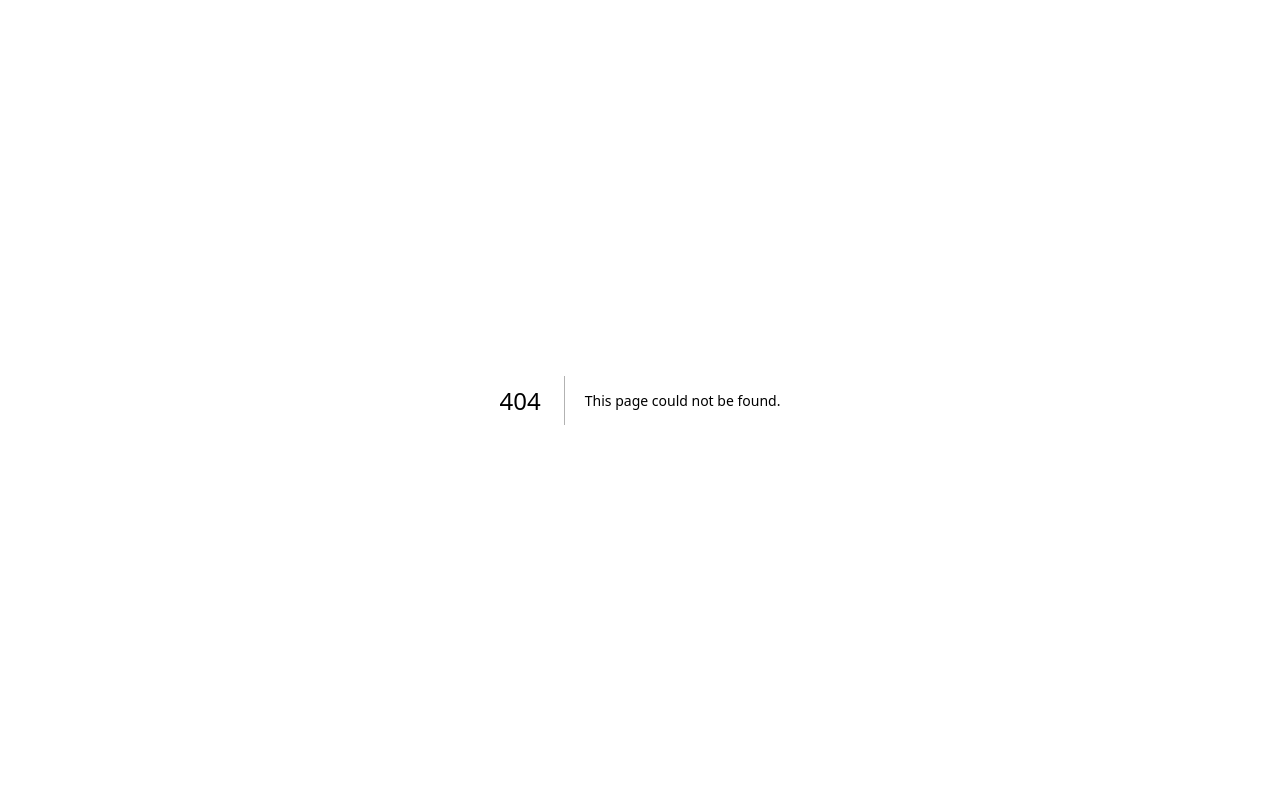
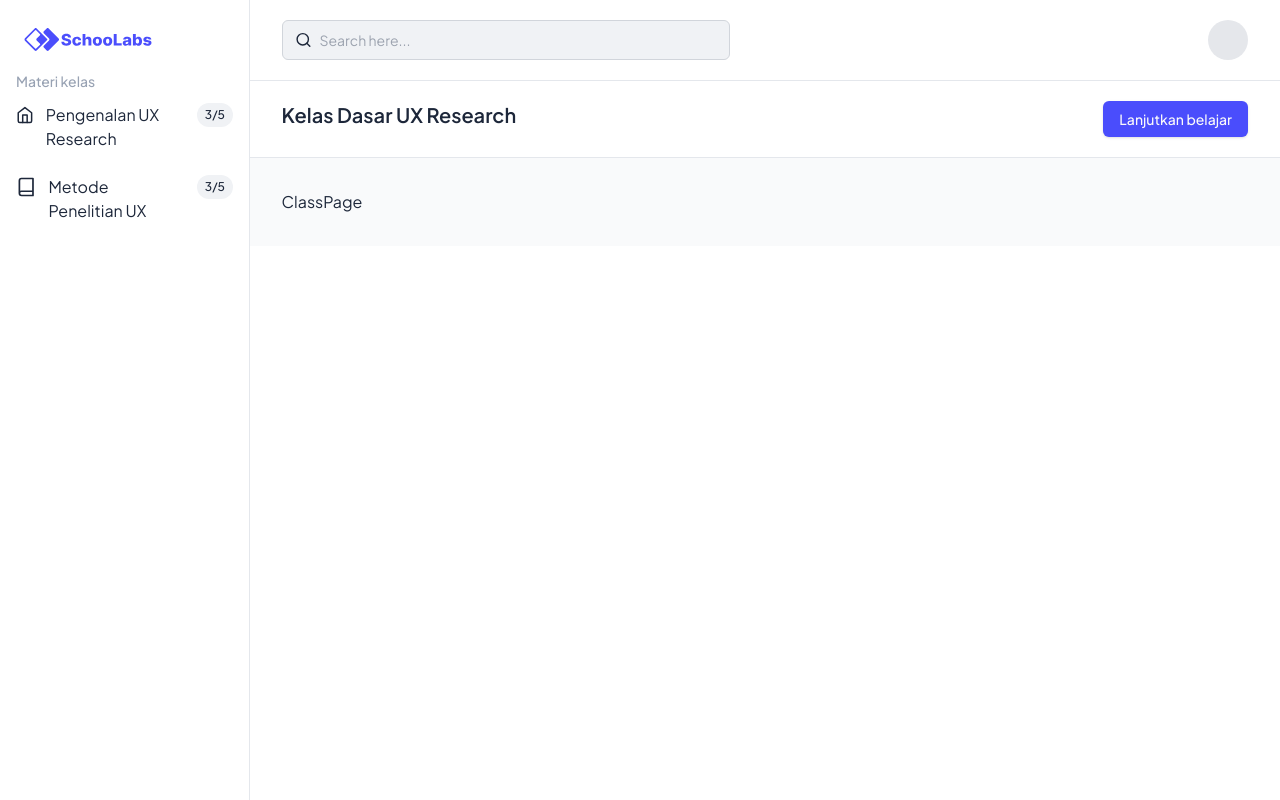
Before and after one commit to raymondtju/schoolabs, a Next.js app: page /dashboard/class/dasar-ux-research in a window 1280 px wide. Before the commit this address had no page. Built offline with nearby package versions, Linux system fonts and the light colour scheme.

Commit message:
wip: dashboard class

```diff
--- /dev/null
+++ b/app/(app)/dashboard/class/dasar-ux-research/page.tsx
@@ -0,0 +1,7 @@
+import React from "react";
+
+function ClassPage() {
+  return <div>ClassPage</div>;
+}
+
+export default ClassPage;
--- a/app/(app)/dashboard/layout.tsx
+++ b/app/(app)/dashboard/layout.tsx
@@ -1,15 +1,28 @@
+"use client";
+
 import React from "react";
 
 import Sidebar from "@/components/dashboard/sidebar";
-import DashbaordNav from "@/components/dashboard/nav";
+import DashboardNav from "@/components/dashboard/nav";
+import { usePathname } from "next/navigation";
+import { Button } from "@/components/ui/button";
 
 function DashboardLayout({ children }: { children: React.ReactNode }) {
+  const pathname = usePathname();
+
   return (
     <main className="grid grid-cols-[290px_1fr]">
       <Sidebar />
-      <div className="pl-[15.6rem] col-span-2">
-        <DashbaordNav />
-        <div className="px-8 py-8 bg-[#F9FAFB]">{children}</div>
+      <div className="col-span-2 pl-[15.6rem]">
+        <DashboardNav />
+
+        {pathname.startsWith("/dashboard/class") && (
+          <div className="sticky top-0 z-50 flex justify-between border-b bg-white px-8 py-5">
+            <h4 className="text-xl font-semibold">Kelas Dasar UX Research</h4>
+            <Button>Lanjutkan belajar</Button>
+          </div>
+        )}
+        <div className="bg-[#F9FAFB] px-8 py-8">{children}</div>
       </div>
     </main>
   );
--- a/components/dashboard/nav.tsx
+++ b/components/dashboard/nav.tsx
@@ -13,7 +13,7 @@ import { Search } from "lucide-react";
 
 function DashbaordNav() {
   return (
-    <div className="sticky top-0 z-50 flex justify-between border-b bg-white px-9 py-5">
+    <div className="sticky top-0 z-50 flex justify-between border-b bg-white px-8 py-5">
       <div className="flex w-[28rem] items-center space-x-2 rounded-md border border-gray-300 bg-[#F0F2F5] px-3 py-1 transition-colors placeholder:text-muted-foreground focus-visible:outline-none focus-visible:ring-1 focus-visible:ring-ring ">
         <Search size={18} />
         <input
--- a/components/dashboard/sidebar.tsx
+++ b/components/dashboard/sidebar.tsx
@@ -47,11 +47,34 @@ const ForumMenuList: ForumMenuType[] = [
   },
 ];
 
+const DasarUXResearchList = [
+  {
+    name: "Pengenalan UX Research",
+    path: "/dashboard/class/dasar-ux-research/pengenalan-ux-research",
+    icon: Home,
+    complete: false,
+    progress: {
+      current: 3,
+      max: 5,
+    },
+  },
+  {
+    name: "Metode Penelitian UX",
+    path: "/dashboard/class/dasar-ux-research/metode-penelitian-ux",
+    icon: Book,
+    complete: false,
+    progress: {
+      current: 3,
+      max: 5,
+    },
+  },
+];
+
 function DashboardSidebar() {
   const pathname = usePathname();
 
   return (
-    <div className="fixed top-0 z-[60] col-span-2 h-screen space-y-3 border-r pt-5">
+    <div className="fixed top-0 z-[60] h-screen w-full max-w-[250px] space-y-3 border-r pt-5">
       <Image
         quality={100}
         src="/logo.svg"
@@ -61,6 +84,26 @@ function DashboardSidebar() {
         className="px-6 py-2"
       />
 
+      {pathname.startsWith("/dashboard/class") ? (
+        <div className="">
+          <h6 className="px-4 text-sm font-medium text-[#98A2B3]">
+            Materi kelas
+          </h6>
+          <ul className=" ">
+            {DasarUXResearchList.map((item, i) => {
+              return (
+                <Link href={item.path} className="flex gap-3 px-4 py-3" key={i}>
+                  <item.icon />
+                  <span className="">{item.name}</span>
+                  <span className="ml-auto h-fit rounded-full bg-[#F0F2F5] px-2 py-1 text-xs font-medium">
+                    {item.progress.current}/{item.progress.max}
+                  </span>
+                </Link>
+              );
+            })}
+          </ul>
+        </div>
+      ) : (
         <div className="space-y-5 px-2">
           <ul className="space-y-1">
             {DashboardMenuList.map((item, i) => {
@@ -106,6 +149,7 @@ function DashboardSidebar() {
             </ul>
           </div>
         </div>
+      )}
     </div>
   );
 }
```
Lines whose indentation alone changed are shown as unchanged.
